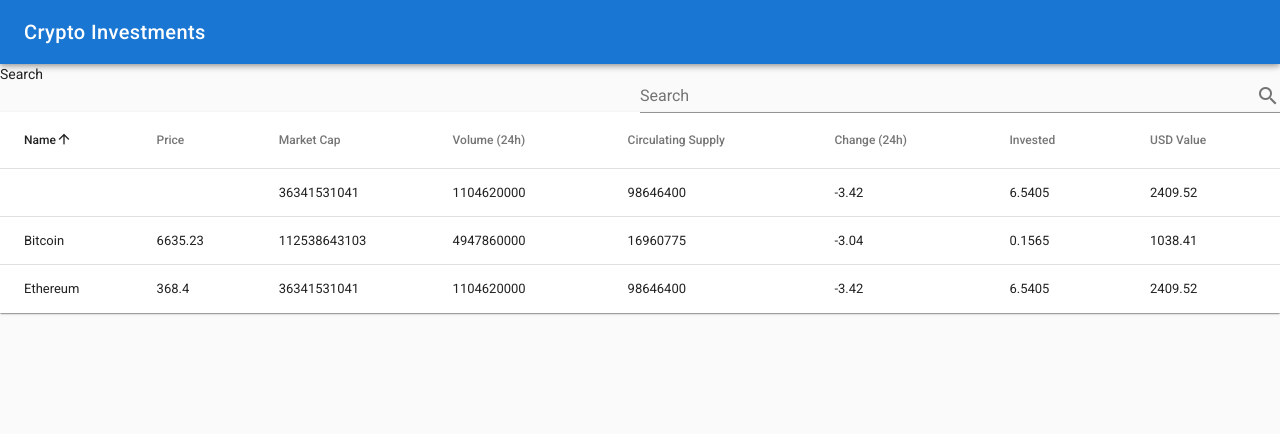
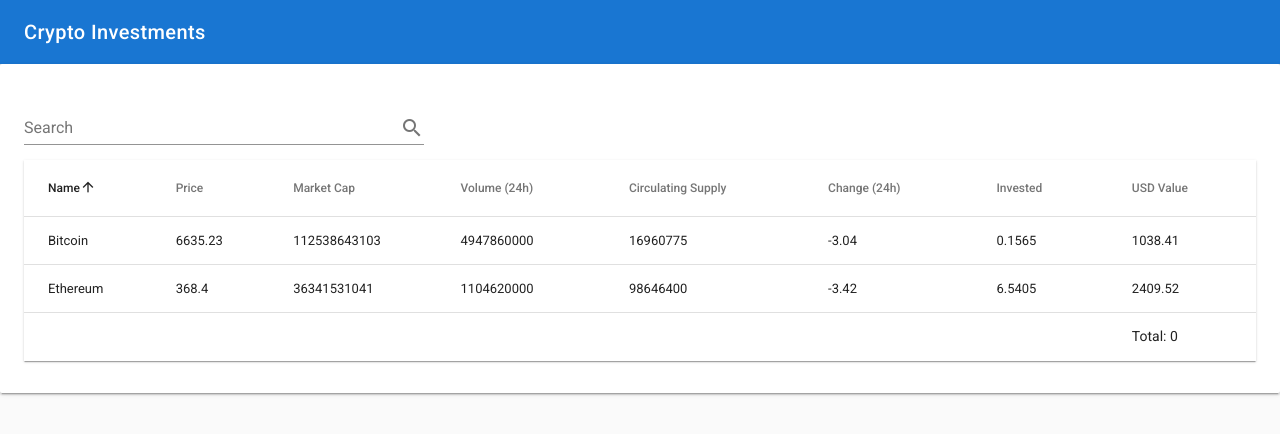
Before and after one commit to flapdragon/crypto-portfolio, a Vue app: page /#/ in a window 1280 px wide. Shown: the top 434 px of the page. Built offline with nearby package versions, Linux system fonts and the light colour scheme.

Commit message:
Add card container. Streamline search field.

```diff
--- a/src/components/Home.vue
+++ b/src/components/Home.vue
@@ -5,11 +5,13 @@
       <font-awesome-icon :icon="icon" class="toolbar-icon-custom" />
       <v-toolbar-title class="white--text">Crypto Investments</v-toolbar-title>
     </v-toolbar>
+    <v-card>
+      <v-container
+        fluid
+        style="min-height: 0;"
+        grid-list-lg>
         <v-layout row wrap>
-      <v-flex xs6>
-        Search
-      </v-flex>
-      <v-flex xs6>
+          <v-flex xs4>
             <v-text-field
               append-icon="search"
               label="Search"
@@ -18,7 +20,11 @@
               v-model="search"
             ></v-text-field>
           </v-flex>
+          <v-flex xs8>
+          </v-flex>
         </v-layout>
+        <v-layout row wrap>
+          <v-flex xs12>
             <v-data-table
               :headers="headers"
               :items="items"
@@ -36,7 +42,17 @@
                 <td class="text-xs-left">{{ props.item.invested }}</td>
                 <td class="text-xs-left">{{ props.item.usdValue }}</td>
               </template>
+              <template slot="footer">
+                <td colspan="7"></td>
+                <td>
+                  Total: {{ usdValueSum }}
+                </td>
+              </template>
             </v-data-table>
+          </v-flex>
+        </v-layout>
+      </v-container>
+    </v-card>
   </div>
 </template>
 
@@ -49,6 +65,7 @@ export default {
   data () {
     return {
       search: '',
+      usdValueSum: 0,
       headers: [
         {
           text: 'Name',
@@ -83,16 +100,6 @@ export default {
           change24h: -3.42,
           invested: 6.5405,
           usdValue: 2409.52
-        },
-        {
-          name: '',
-          price: null,
-          marketCap: 36341531041,
-          volume24h: 1104620000,
-          circulatingSupply: 98646400,
-          change24h: -3.42,
-          invested: 6.5405,
-          usdValue: 2409.52
         }
       ]
     }
```
Lines whose indentation alone changed are shown as unchanged.
